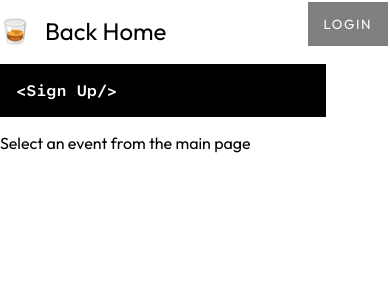
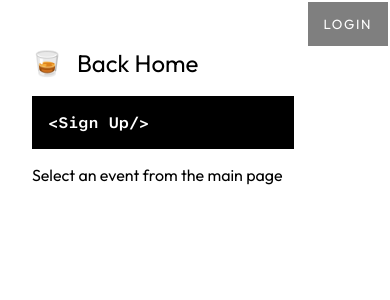
Before and after one commit to DaveSeidman/code-and-bourbon, a React (Vite) app: page /signup/1 in a window 390 px wide. Shown: the top 300 px of the page. Built offline with nearby package versions, Linux system fonts and the light colour scheme; no server answers.

Commit message:
mobile styling signups

```diff
--- a/src/pages/signup/index.scss
+++ b/src/pages/signup/index.scss
@@ -19,6 +19,7 @@
 
     &-body {
       display: flex;
+      flex-wrap: wrap;
       gap: 2rem;
       width: 100%;
 
@@ -49,7 +50,22 @@
           background: green;
         }
       }
-
     }
   }
 }
+
+@media (max-width: 680px) {
+
+  .signup {
+    margin: 2rem;
+
+    .home {
+      top: 2rem;
+    }
+
+    h1 {
+      margin-top: 6rem !important;
+    }
+  }
+
+}
```
